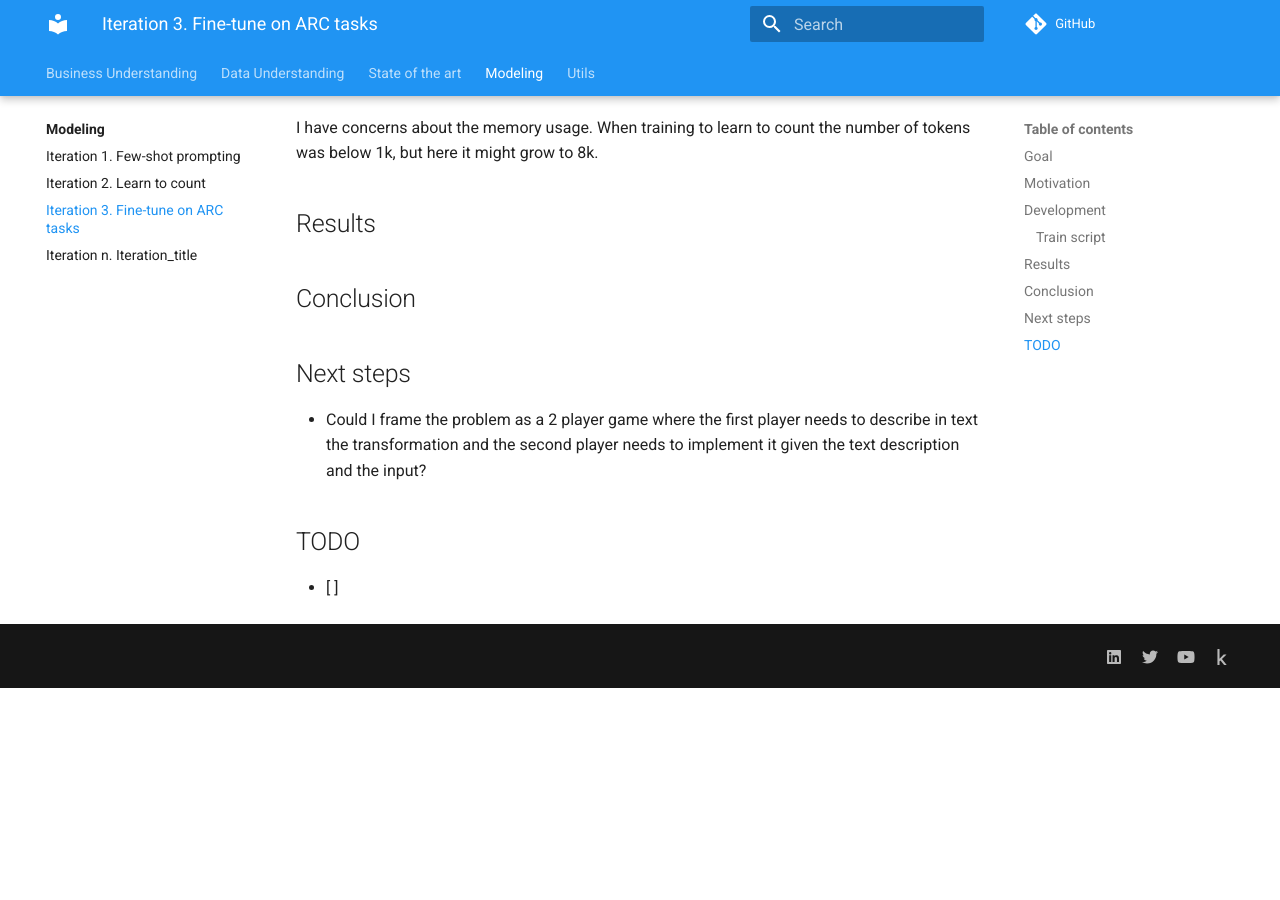
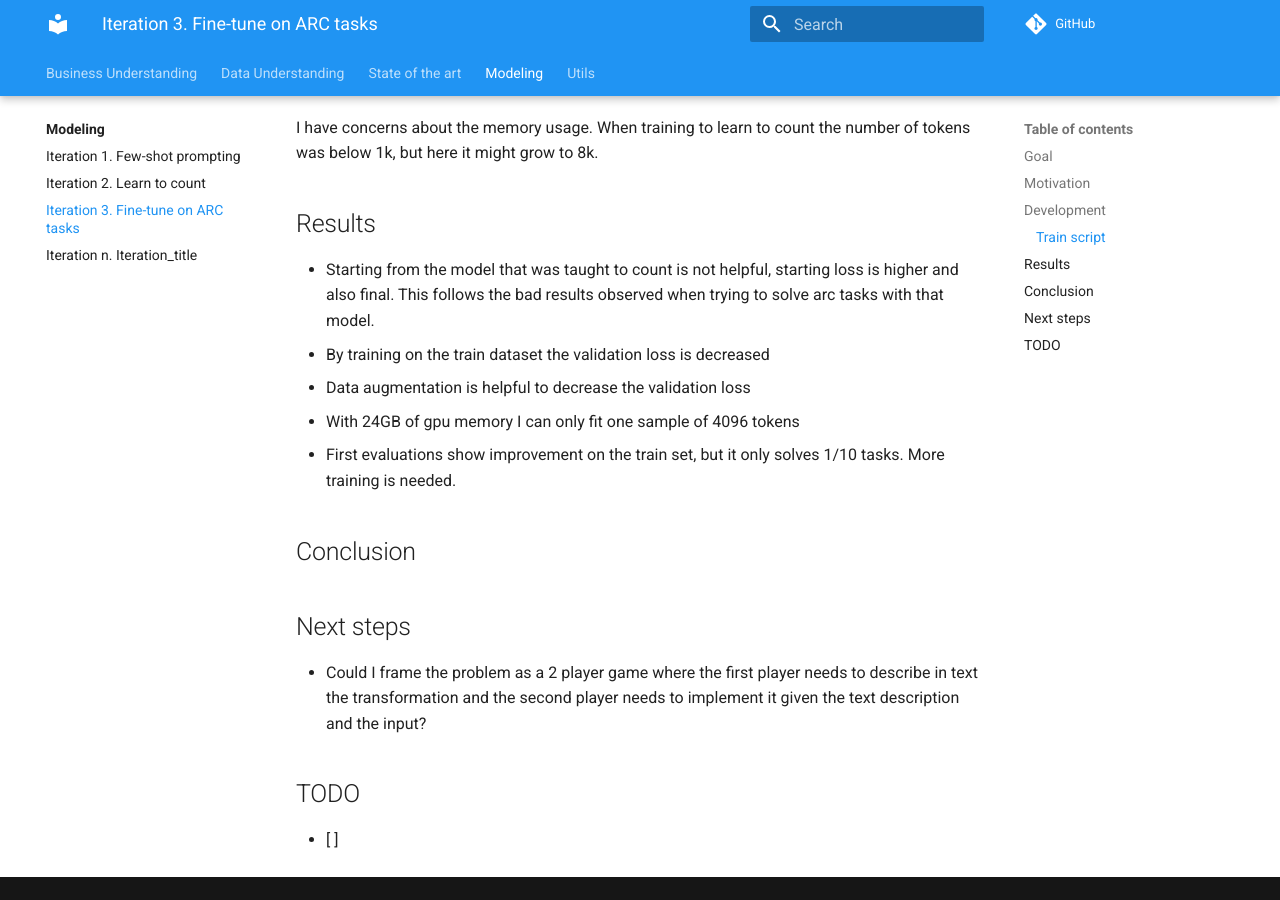
Before and after one commit to zhengjunyao-work/arc24, an MkDocs documentation site: the page built from docs/modeling/Iteration_03_fine-tune_on_arc.md, in a window 1280 px wide and 900 px high, scrolled down 939 px. Built offline with MkDocs 1.6.1 and Material for MkDocs 9.7.7, drawn with Linux system fonts in a browser that asks for light colours; comment, search, counter and statistics services are not loaded; before the commit the page ends 1627 px from its top, so only the background shows below that.

Commit message:
added preliminar results

```diff
--- a/docs/modeling/Iteration_03_fine-tune_on_arc.md
+++ b/docs/modeling/Iteration_03_fine-tune_on_arc.md
@@ -39,6 +39,13 @@ I have concerns about the memory usage. When training to learn to count the numb
 
 ## Results
 
+- Starting from the model that was taught to count is not helpful, starting loss is higher and also final.
+  This follows the bad results observed when trying to solve arc tasks with that model.
+- By training on the train dataset the validation loss is decreased
+- Data augmentation is helpful to decrease the validation loss
+- With 24GB of gpu memory I can only fit one sample of 4096 tokens
+- First evaluations show improvement on the train set, but it only solves 1/10 tasks. More training is needed.
+
 ## Conclusion
 
 ## Next steps
```
